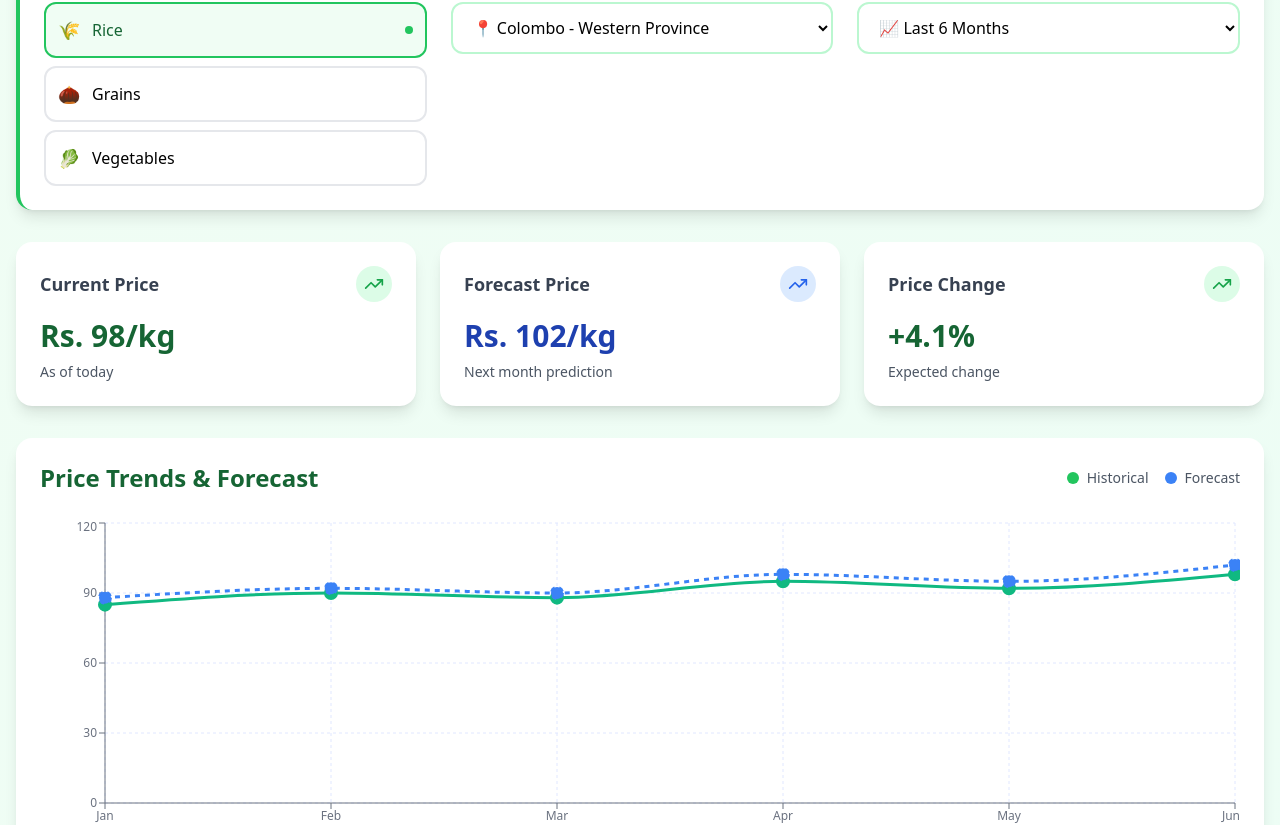
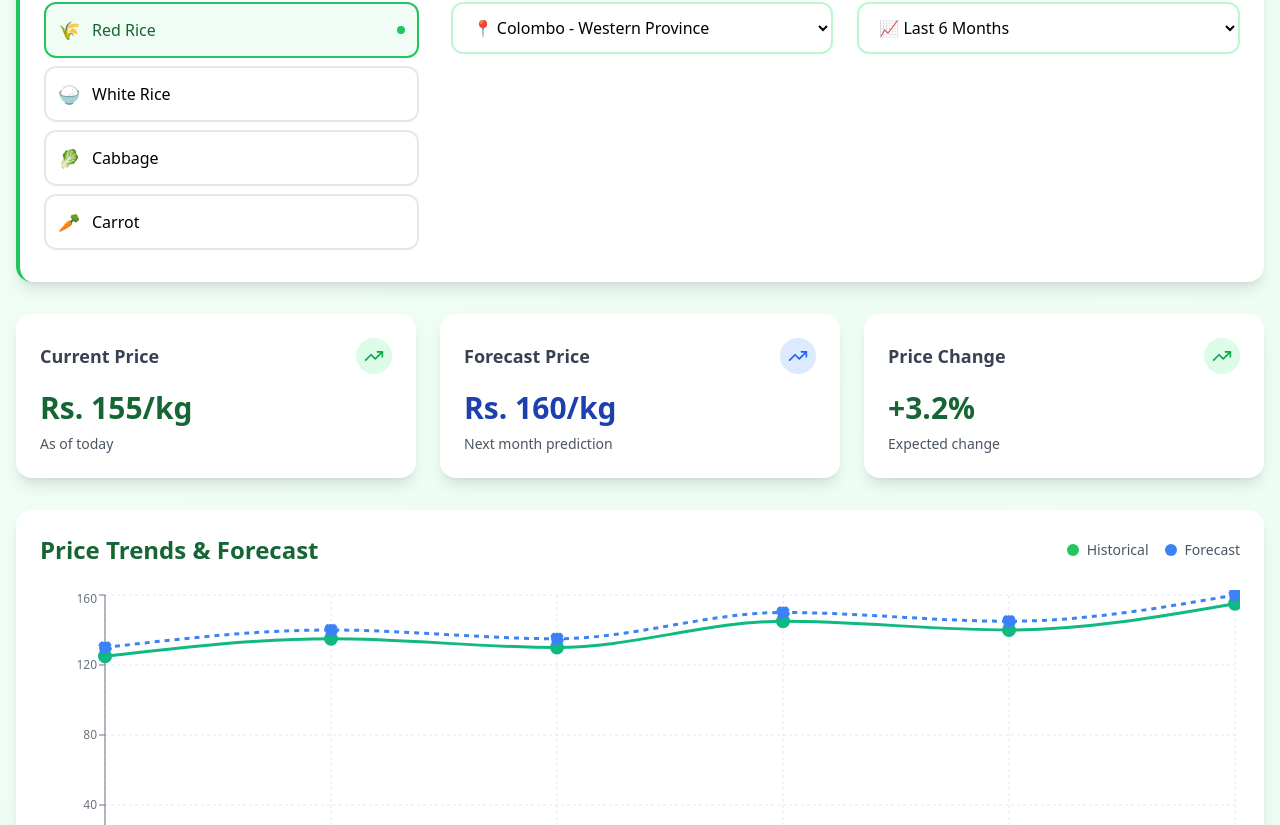
Before and after one commit to SeniruR/Agrovia, a React (Vite) app: page /priceforcast in a window 1280 px wide. Shown: the part 358-1183 px from the top of the page. Built offline with nearby package versions, Linux system fonts and the light colour scheme.

Commit message:
Update PriceForcasting.jsx

```diff
--- a/src/pages/PriceForcasting.jsx
+++ b/src/pages/PriceForcasting.jsx
@@ -3,13 +3,31 @@ import { LineChart, Line, XAxis, YAxis, CartesianGrid, Tooltip, ResponsiveContai
 import { TrendingUp, TrendingDown, MapPin, AlertTriangle, Calendar, Filter, Search, Info } from 'lucide-react';
 
 const PriceForecastingInterface = () => {
-  const [selectedCrop, setSelectedCrop] = useState('rice');
+  const [selectedCrop, setSelectedCrop] = useState('redrice');
   const [selectedLocation, setSelectedLocation] = useState('colombo');
   const [timeRange, setTimeRange] = useState('6months');
 
   // Sample data for different crops and locations
   const priceData = {
-    rice: {
+    redrice: {
+      colombo: [
+        { month: 'Jan', price: 125, forecast: 130 },
+        { month: 'Feb', price: 135, forecast: 140 },
+        { month: 'Mar', price: 130, forecast: 135 },
+        { month: 'Apr', price: 145, forecast: 150 },
+        { month: 'May', price: 140, forecast: 145 },
+        { month: 'Jun', price: 155, forecast: 160 }
+      ],
+      kandy: [
+        { month: 'Jan', price: 120, forecast: 125 },
+        { month: 'Feb', price: 130, forecast: 135 },
+        { month: 'Mar', price: 125, forecast: 130 },
+        { month: 'Apr', price: 140, forecast: 145 },
+        { month: 'May', price: 135, forecast: 140 },
+        { month: 'Jun', price: 150, forecast: 155 }
+      ]
+    },
+    whiterice: {
       colombo: [
         { month: 'Jan', price: 85, forecast: 88 },
         { month: 'Feb', price: 90, forecast: 92 },
@@ -27,40 +45,76 @@ const PriceForecastingInterface = () => {
         { month: 'Jun', price: 95, forecast: 99 }
       ]
     },
-    grains: {
+    cabbage: {
       colombo: [
-        { month: 'Jan', price: 75, forecast: 78 },
-        { month: 'Feb', price: 80, forecast: 82 },
-        { month: 'Mar', price: 78, forecast: 80 },
-        { month: 'Apr', price: 85, forecast: 88 },
-        { month: 'May', price: 82, forecast: 85 },
-        { month: 'Jun', price: 88, forecast: 92 }
+        { month: 'Jan', price: 45, forecast: 50 },
+        { month: 'Feb', price: 55, forecast: 60 },
+        { month: 'Mar', price: 40, forecast: 45 },
+        { month: 'Apr', price: 35, forecast: 40 },
+        { month: 'May', price: 60, forecast: 65 },
+        { month: 'Jun', price: 50, forecast: 55 }
       ],
       kandy: [
-        { month: 'Jan', price: 72, forecast: 75 },
-        { month: 'Feb', price: 77, forecast: 79 },
-        { month: 'Mar', price: 75, forecast: 77 },
-        { month: 'Apr', price: 82, forecast: 85 },
-        { month: 'May', price: 79, forecast: 82 },
-        { month: 'Jun', price: 85, forecast: 89 }
+        { month: 'Jan', price: 40, forecast: 45 },
+        { month: 'Feb', price: 50, forecast: 55 },
+        { month: 'Mar', price: 35, forecast: 40 },
+        { month: 'Apr', price: 30, forecast: 35 },
+        { month: 'May', price: 55, forecast: 60 },
+        { month: 'Jun', price: 45, forecast: 50 }
       ]
     },
-    vegetables: {
+    carrot: {
+      colombo: [
+        { month: 'Jan', price: 80, forecast: 85 },
+        { month: 'Feb', price: 95, forecast: 100 },
+        { month: 'Mar', price: 75, forecast: 80 },
+        { month: 'Apr', price: 70, forecast: 75 },
+        { month: 'May', price: 110, forecast: 115 },
+        { month: 'Jun', price: 90, forecast: 95 }
+      ],
+      kandy: [
+        { month: 'Jan', price: 75, forecast: 80 },
+        { month: 'Feb', price: 90, forecast: 95 },
+        { month: 'Mar', price: 70, forecast: 75 },
+        { month: 'Apr', price: 65, forecast: 70 },
+        { month: 'May', price: 105, forecast: 110 },
+        { month: 'Jun', price: 85, forecast: 90 }
+      ]
+    },
+    tomato: {
       colombo: [
         { month: 'Jan', price: 120, forecast: 125 },
-        { month: 'Feb', price: 135, forecast: 140 },
-        { month: 'Mar', price: 125, forecast: 130 },
-        { month: 'Apr', price: 110, forecast: 115 },
-        { month: 'May', price: 140, forecast: 145 },
-        { month: 'Jun', price: 130, forecast: 135 }
+        { month: 'Feb', price: 140, forecast: 145 },
+        { month: 'Mar', price: 110, forecast: 115 },
+        { month: 'Apr', price: 95, forecast: 100 },
+        { month: 'May', price: 160, forecast: 165 },
+        { month: 'Jun', price: 135, forecast: 140 }
       ],
       kandy: [
         { month: 'Jan', price: 115, forecast: 120 },
-        { month: 'Feb', price: 130, forecast: 135 },
-        { month: 'Mar', price: 120, forecast: 125 },
-        { month: 'Apr', price: 105, forecast: 110 },
-        { month: 'May', price: 135, forecast: 140 },
-        { month: 'Jun', price: 125, forecast: 130 }
+        { month: 'Feb', price: 135, forecast: 140 },
+        { month: 'Mar', price: 105, forecast: 110 },
+        { month: 'Apr', price: 90, forecast: 95 },
+        { month: 'May', price: 155, forecast: 160 },
+        { month: 'Jun', price: 130, forecast: 135 }
+      ]
+    },
+    beans: {
+      colombo: [
+        { month: 'Jan', price: 180, forecast: 185 },
+        { month: 'Feb', price: 200, forecast: 205 },
+        { month: 'Mar', price: 175, forecast: 180 },
+        { month: 'Apr', price: 160, forecast: 165 },
+        { month: 'May', price: 220, forecast: 225 },
+        { month: 'Jun', price: 195, forecast: 200 }
+      ],
+      kandy: [
+        { month: 'Jan', price: 175, forecast: 180 },
+        { month: 'Feb', price: 195, forecast: 200 },
+        { month: 'Mar', price: 170, forecast: 175 },
+        { month: 'Apr', price: 155, forecast: 160 },
+        { month: 'May', price: 215, forecast: 220 },
+        { month: 'Jun', price: 190, forecast: 195 }
       ]
     }
   };
@@ -72,15 +126,18 @@ const PriceForecastingInterface = () => {
     { risk: 'Seasonal', level: 80, color: 'bg-red-500' }
   ];
 
-  const currentData = priceData[selectedCrop]?.[selectedLocation] || priceData.rice.colombo;
+  const currentData = priceData[selectedCrop]?.[selectedLocation] || priceData.redrice.colombo;
   const currentPrice = currentData[currentData.length - 1]?.price || 0;
   const forecastPrice = currentData[currentData.length - 1]?.forecast || 0;
   const priceChange = ((forecastPrice - currentPrice) / currentPrice * 100).toFixed(1);
 
   const crops = [
-    { value: 'rice', label: 'Rice', icon: '🌾' },
-    { value: 'grains', label: 'Grains', icon: '🌰' },
-    { value: 'vegetables', label: 'Vegetables', icon: '🥬' }
+    { value: 'redrice', label: 'Red Rice', icon: '🌾' },
+    { value: 'whiterice', label: 'White Rice', icon: '🍚' },
+    { value: 'cabbage', label: 'Cabbage', icon: '🥬' },
+    { value: 'carrot', label: 'Carrot', icon: '🥕' },
+    { value: 'tomato', label: 'Tomato', icon: '🍅' },
+    { value: 'beans', label: 'Green Beans', icon: '🫘' }
   ];
 
   const locations = [
@@ -99,7 +156,7 @@ const PriceForecastingInterface = () => {
             🌾 Agrovia Price Forecasting
           </h1>
           <p className="text-green-600 text-lg">
-            Smart pricing insights for Rice, Grains & Vegetables
+            Smart pricing insights for specific crop varieties
           </p>
           <div className="mt-4 inline-flex items-center gap-2 bg-green-100 px-4 py-2 rounded-full">
             <div className="w-2 h-2 bg-green-500 rounded-full animate-pulse"></div>
@@ -117,9 +174,9 @@ const PriceForecastingInterface = () => {
             {/* Crop Selection */}
             <div>
   <label className="block text-sm font-semibold text-green-700 mb-3">
-                🌱 Select Crop Category
+    🌱 Select Crop Type
   </label>
-              <div className="space-y-2">
+  <div className="space-y-2 max-h-64 overflow-y-auto scrollbar-thin scrollbar-thumb-green-400 scrollbar-track-gray-100 pr-2">
     {crops.map(crop => (
       <label key={crop.value} className="flex items-center cursor-pointer">
         <input
```
Lines whose indentation alone changed are shown as unchanged.
